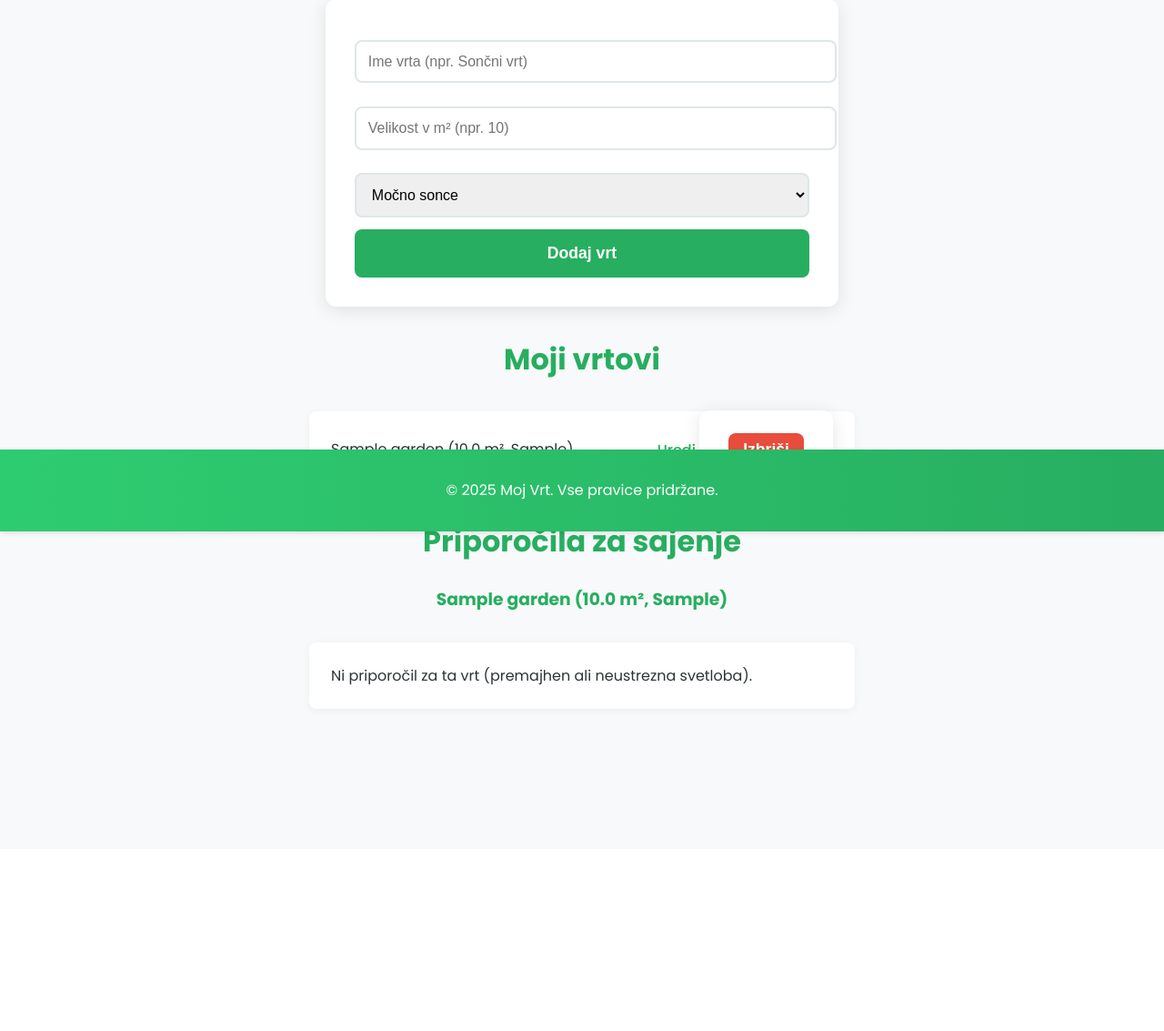
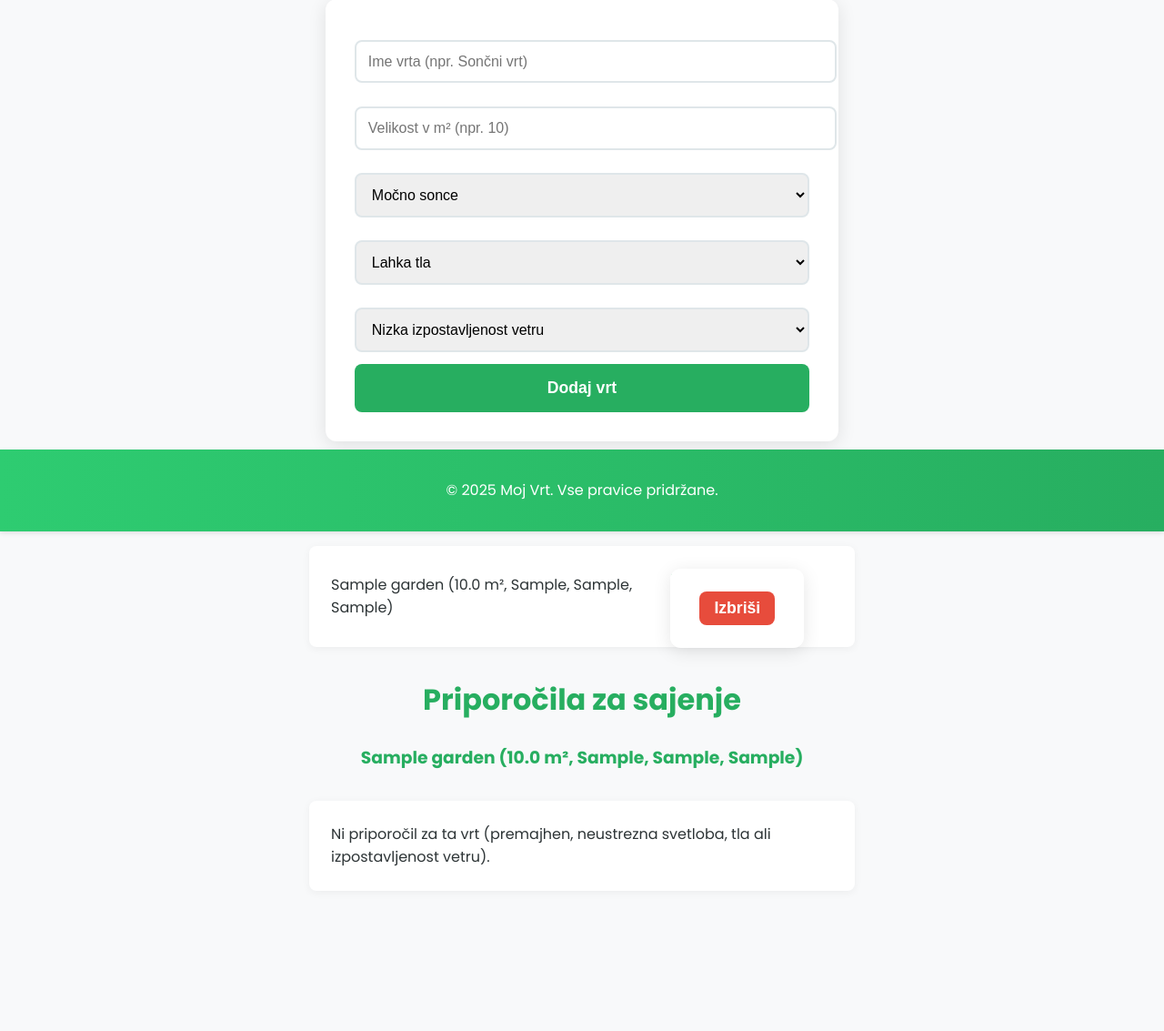
Before and after one commit to Miha-Gov/MojVrt, a Flask app: page /garden in a window 1280 px wide. Shown: the part 216-1349 px from the top of the page at 91% size. Before the commit the page ends 997 px from the top, so only its background shows below. Run offline with Flask 3, Linux system fonts and the light colour scheme; a user stored in the database is signed in; tables that the repository leaves empty hold one stand-in row (values such as "Sample post").

Commit message:
Razširil seznam priporočil (RECOMMENDATIONS) z več rastlinami in novimi lastnostmi, kot so čas sajenja in tip tal. Dodal nove opcije za ustvarjanje vrta v obrazcu (npr. tip tal, izpostavljenost vetru), ki bodo vplivale na filtriranje priporočil. Posodobil logiko filtriranja v app.py, da upošteva nove lastnosti. Prilagodil predloge (garden.html, edit_garden.html) za prikaz novih polj.

```diff
--- a/app.py
+++ b/app.py
@@ -1,3 +1,4 @@
+# Uvoz potrebnih knjižnic
 from flask import Flask, render_template, request, redirect, url_for, flash, jsonify
 from flask_login import LoginManager, login_user, login_required, logout_user, current_user
 from database import db
@@ -20,22 +21,28 @@
 def load_user(user_id):
     return User.query.get(int(user_id))
 
+# Razširjen seznam priporočil z novimi lastnostmi: čas sajenja in tip tal
 RECOMMENDATIONS = [
-    {"ime": "Paradižnik", "združljiv_z": ["Bazilika", "Korenje", "Čebula"], "min_size": 2.0, "sunlight": "močno sonce"},
-    {"ime": "Bazilika", "združljiv_z": ["Paradižnik", "Paprika"], "min_size": 0.5, "sunlight": "močno sonce"},
-    {"ime": "Korenje", "združljiv_z": ["Paradižnik", "Čebula"], "min_size": 1.0, "sunlight": "močno sonce"},
-    {"ime": "Paprika", "združljiv_z": ["Bazilika"], "min_size": 2.0, "sunlight": "močno sonce"},
-    {"ime": "Bučke", "združljiv_z": ["Koruza"], "min_size": 4.0, "sunlight": "močno sonce"},
-    {"ime": "Koruza", "združljiv_z": ["Bučke", "Fižol"], "min_size": 5.0, "sunlight": "močno sonce"},
-    {"ime": "Fižol", "združljiv_z": ["Koruza"], "min_size": 2.0, "sunlight": "močno sonce"},
-    {"ime": "Solata", "združljiv_z": ["Redkvice"], "min_size": 1.0, "sunlight": "delna senca"},
-    {"ime": "Redkvice", "združljiv_z": ["Solata", "Korenje"], "min_size": 0.5, "sunlight": "delna senca"},
-    {"ime": "Kumare", "združljiv_z": ["Fižol"], "min_size": 3.0, "sunlight": "močno sonce"}
+    {"ime": "Paradižnik", "združljiv_z": ["Bazilika", "Korenje", "Čebula"], "min_size": 2.0, "sunlight": "močno sonce", "planting_time": "pomlad", "soil_type": ["srednje težka", "lahka"]},
+    {"ime": "Bazilika", "združljiv_z": ["Paradižnik", "Paprika"], "min_size": 0.5, "sunlight": "močno sonce", "planting_time": "pomlad", "soil_type": ["lahka"]},
+    {"ime": "Korenje", "združljiv_z": ["Paradižnik", "Čebula"], "min_size": 1.0, "sunlight": "močno sonce", "planting_time": "pomlad", "soil_type": ["lahka", "peščena"]},
+    {"ime": "Paprika", "združljiv_z": ["Bazilika"], "min_size": 2.0, "sunlight": "močno sonce", "planting_time": "pomlad", "soil_type": ["srednje težka"]},
+    {"ime": "Bučke", "združljiv_z": ["Koruza"], "min_size": 4.0, "sunlight": "močno sonce", "planting_time": "pomlad", "soil_type": ["težka", "srednje težka"]},
+    {"ime": "Koruza", "združljiv_z": ["Bučke", "Fižol"], "min_size": 5.0, "sunlight": "močno sonce", "planting_time": "pomlad", "soil_type": ["srednje težka"]},
+    {"ime": "Fižol", "združljiv_z": ["Koruza"], "min_size": 2.0, "sunlight": "močno sonce", "planting_time": "pomlad", "soil_type": ["lahka", "srednje težka"]},
+    {"ime": "Solata", "združljiv_z": ["Redkvice"], "min_size": 1.0, "sunlight": "delna senca", "planting_time": "pomlad-jesen", "soil_type": ["lahka", "srednje težka"]},
+    {"ime": "Redkvice", "združljiv_z": ["Solata", "Korenje"], "min_size": 0.5, "sunlight": "delna senca", "planting_time": "pomlad-jesen", "soil_type": ["lahka", "peščena"]},
+    {"ime": "Kumare", "združljiv_z": ["Fižol"], "min_size": 3.0, "sunlight": "močno sonce", "planting_time": "pomlad", "soil_type": ["srednje težka"]},
+    {"ime": "Špinača", "združljiv_z": ["Solata", "Redkvice"], "min_size": 1.0, "sunlight": "delna senca", "planting_time": "pomlad-jesen", "soil_type": ["lahka"]},
+    {"ime": "Čebula", "združljiv_z": ["Korenje", "Paradižnik"], "min_size": 1.0, "sunlight": "močno sonce", "planting_time": "pomlad", "soil_type": ["lahka", "peščena"]},
+    {"ime": "Drobnjak", "združljiv_z": ["Paradižnik"], "min_size": 0.5, "sunlight": "močno sonce", "planting_time": "pomlad", "soil_type": ["lahka"]},
+    {"ime": "Zelje", "združljiv_z": ["Fižol"], "min_size": 3.0, "sunlight": "močno sonce", "planting_time": "pomlad", "soil_type": ["težka", "srednje težka"]},
+    {"ime": "Rukola", "združljiv_z": ["Solata"], "min_size": 0.5, "sunlight": "delna senca", "planting_time": "pomlad-jesen", "soil_type": ["lahka"]}
 ]
 
 @app.route('/')
 def home():
-    return render_template('home.html')  # Posodobljeno za novo domačo stran
+    return render_template('home.html')
 
 @app.route('/login', methods=['GET', 'POST'])
 def login():
@@ -68,11 +75,21 @@
 @login_required
 def garden():
     if request.method == 'POST':
+        # Pridobitev novih polj iz obrazca
         name = request.form['name']
         size = float(request.form['size'])
         sunlight = request.form['sunlight']
+        soil_type = request.form['soil_type']
+        wind_exposure = request.form['wind_exposure']
         if name and size > 0:
-            new_garden = Garden(name=name, size=size, sunlight=sunlight, user_id=current_user.id)
+            new_garden = Garden(
+                name=name,
+                size=size,
+                sunlight=sunlight,
+                soil_type=soil_type,
+                wind_exposure=wind_exposure,
+                user_id=current_user.id
+            )
             db.session.add(new_garden)
             db.session.commit()
             return redirect(url_for('garden'))
@@ -83,12 +100,17 @@
     for garden in gardens:
         garden_recs = []
         for rec in RECOMMENDATIONS:
-            if rec['min_size'] <= garden.size and rec['sunlight'] == garden.sunlight:
+            # Filtriranje priporočil glede na več kriterijev
+            if (rec['min_size'] <= garden.size and
+                rec['sunlight'] == garden.sunlight and
+                garden.soil_type in rec['soil_type'] and
+                (garden.wind_exposure != "visoka" or rec['ime'] not in ["Bazilika", "Drobnjak"])):  # Nekatere rastline ne prenesejo vetra
                 num_plants = int(garden.size / rec['min_size'])
                 garden_recs.append({
                     "ime": rec["ime"],
                     "združljiv_z": rec["združljiv_z"],
-                    "num_plants": num_plants
+                    "num_plants": num_plants,
+                    "planting_time": rec["planting_time"]
                 })
         filtered_recommendations.append({"garden": garden, "recommendations": garden_recs})
 
@@ -106,10 +128,14 @@
         name = request.form['name']
         size = float(request.form['size'])
         sunlight = request.form['sunlight']
+        soil_type = request.form['soil_type']
+        wind_exposure = request.form['wind_exposure']
         if name and size > 0:
             garden.name = name
             garden.size = size
             garden.sunlight = sunlight
+            garden.soil_type = soil_type
+            garden.wind_exposure = wind_exposure
             db.session.commit()
             flash('Vrt je bil uspešno posodobljen.')
             return redirect(url_for('garden'))
--- a/templates/garden.html
+++ b/templates/garden.html
@@ -1,13 +1,26 @@
 {% extends "base.html" %}
 {% block content %}
     <h1>Moj vrt</h1>
-    <!-- Obrazec za dodajanje vrta -->
+    <!-- Obrazec za dodajanje novega vrta -->
     <form method="POST">
         <input type="text" name="name" placeholder="Ime vrta (npr. Sončni vrt)" required>
         <input type="number" name="size" placeholder="Velikost v m² (npr. 10)" step="0.1" required>
         <select name="sunlight" required>
             <option value="močno sonce">Močno sonce</option>
             <option value="delna senca">Delna senca</option>
+        </select>
+        <!-- Novo: izbirnik za tip tal -->
+        <select name="soil_type" required>
+            <option value="lahka">Lahka tla</option>
+            <option value="srednje težka">Srednje težka tla</option>
+            <option value="težka">Težka tla</option>
+            <option value="peščena">Peščena tla</option>
+        </select>
+        <!-- Novo: izbirnik za izpostavljenost vetru -->
+        <select name="wind_exposure" required>
+            <option value="nizka">Nizka izpostavljenost vetru</option>
+            <option value="srednja">Srednja izpostavljenost vetru</option>
+            <option value="visoka">Visoka izpostavljenost vetru</option>
         </select>
         <button type="submit">Dodaj vrt</button>
     </form>
@@ -16,7 +29,8 @@
     <ul>
         {% for garden in gardens %}
             <li>
-                <span>{{ garden.name }} ({{ garden.size }} m², {{ garden.sunlight }})</span>
+                <!-- Prikaz novih lastnosti vrta -->
+                <span>{{ garden.name }} ({{ garden.size }} m², {{ garden.sunlight }}, {{ garden.soil_type }}, {{ garden.wind_exposure }})</span>
                 <div>
                     <a href="{{ url_for('edit_garden', garden_id=garden.id) }}">Uredi</a>
                     <form action="{{ url_for('delete_garden', garden_id=garden.id) }}" method="POST" style="display:inline;">
@@ -29,13 +43,14 @@
     <!-- Priporočila -->
     <h2>Priporočila za sajenje</h2>
     {% for item in filtered_recommendations %}
-        <h3>{{ item.garden.name }} ({{ item.garden.size }} m², {{ item.garden.sunlight }})</h3>
+        <h3>{{ item.garden.name }} ({{ item.garden.size }} m², {{ item.garden.sunlight }}, {{ item.garden.soil_type }}, {{ item.garden.wind_exposure }})</h3>
         <ul>
             {% for rec in item.recommendations %}
-                <li>{{ rec.ime }} - združljiv z: {{ rec.združljiv_z|join(', ') }} (lahko posadite {{ rec.num_plants }} rastlin)</li>
+                <!-- Prikaz časa sajenja -->
+                <li>{{ rec.ime }} - združljiv z: {{ rec.združljiv_z|join(', ') }} (lahko posadite {{ rec.num_plants }} rastlin, čas sajenja: {{ rec.planting_time }})</li>
             {% endfor %}
             {% if item.recommendations|length == 0 %}
-                <li>Ni priporočil za ta vrt (premajhen ali neustrezna svetloba).</li>
+                <li>Ni priporočil za ta vrt (premajhen, neustrezna svetloba, tla ali izpostavljenost vetru).</li>
             {% endif %}
         </ul>
     {% endfor %}
```
Also changed, not shown: models.py (+14 -12 lines), templates/edit_garden.html (+15 -1 lines).
